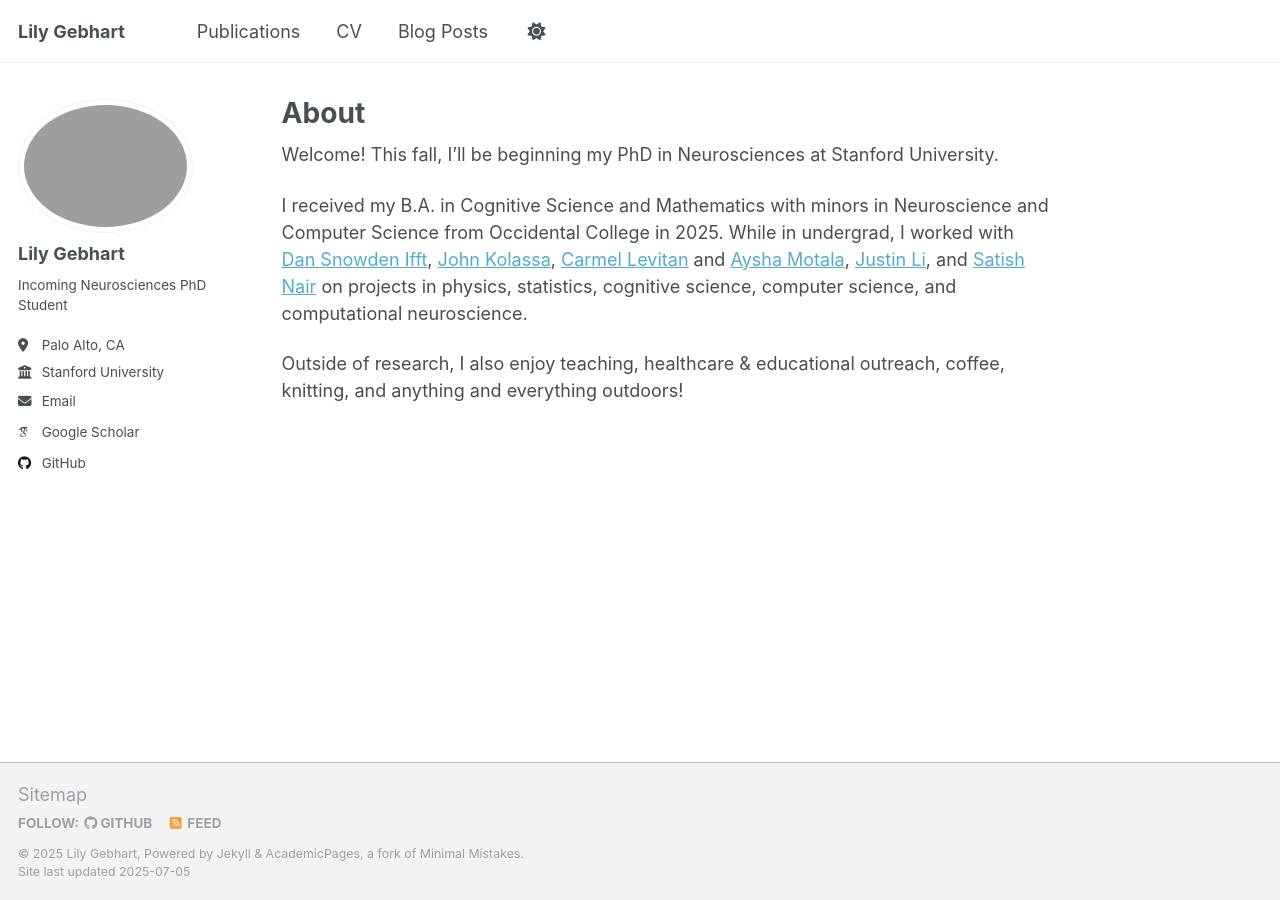
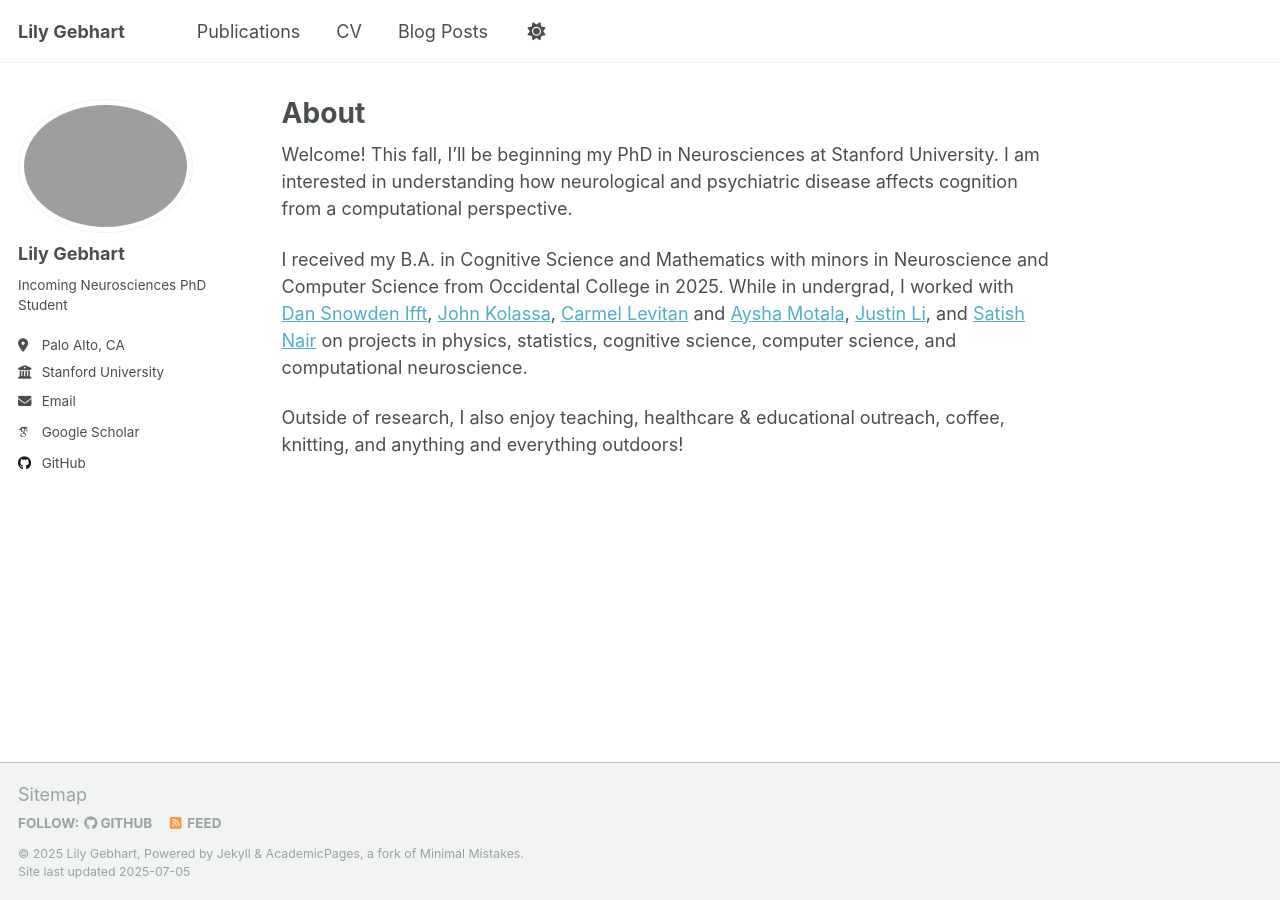
Before and after one commit to Lily-Gebhart/Lily-Gebhart.github.io, a Jekyll site: the page built from _pages/about.md, in a window 1280 px wide. Built offline with Jekyll 4.4.1, drawn with Linux system fonts in a browser that asks for light colours; some web fonts are replaced.

Commit message:
Update about.md

```diff
--- a/_pages/about.md
+++ b/_pages/about.md
@@ -7,7 +7,7 @@
   - /about.html
 ---
 
-Welcome! This fall, I'll be beginning my PhD in Neurosciences at Stanford University.
+Welcome! This fall, I'll be beginning my PhD in Neurosciences at Stanford University. I am interested in understanding how neurological and psychiatric disease affects cognition from a computational perspective.
 
 I received my B.A. in Cognitive Science and Mathematics with minors in Neuroscience and Computer Science from Occidental College in 2025. While in undergrad, I worked with [Dan Snowden Ifft](https://www.oxy.edu/academics/faculty/daniel-snowden-ifft), [John Kolassa](https://statistics.rutgers.edu/people-pages/faculty/people/395-john-kolassa), [Carmel Levitan](https://www.oxy.edu/academics/faculty/carmel-levitan) and [Aysha Motala](https://www.stir.ac.uk/people/1791684), [Justin Li](https://www.oxy.edu/academics/faculty/justin-li), and [Satish Nair](https://nairs.mufaculty.umsystem.edu/home) on projects in physics, statistics, cognitive science, computer science, and computational neuroscience.
 
```
